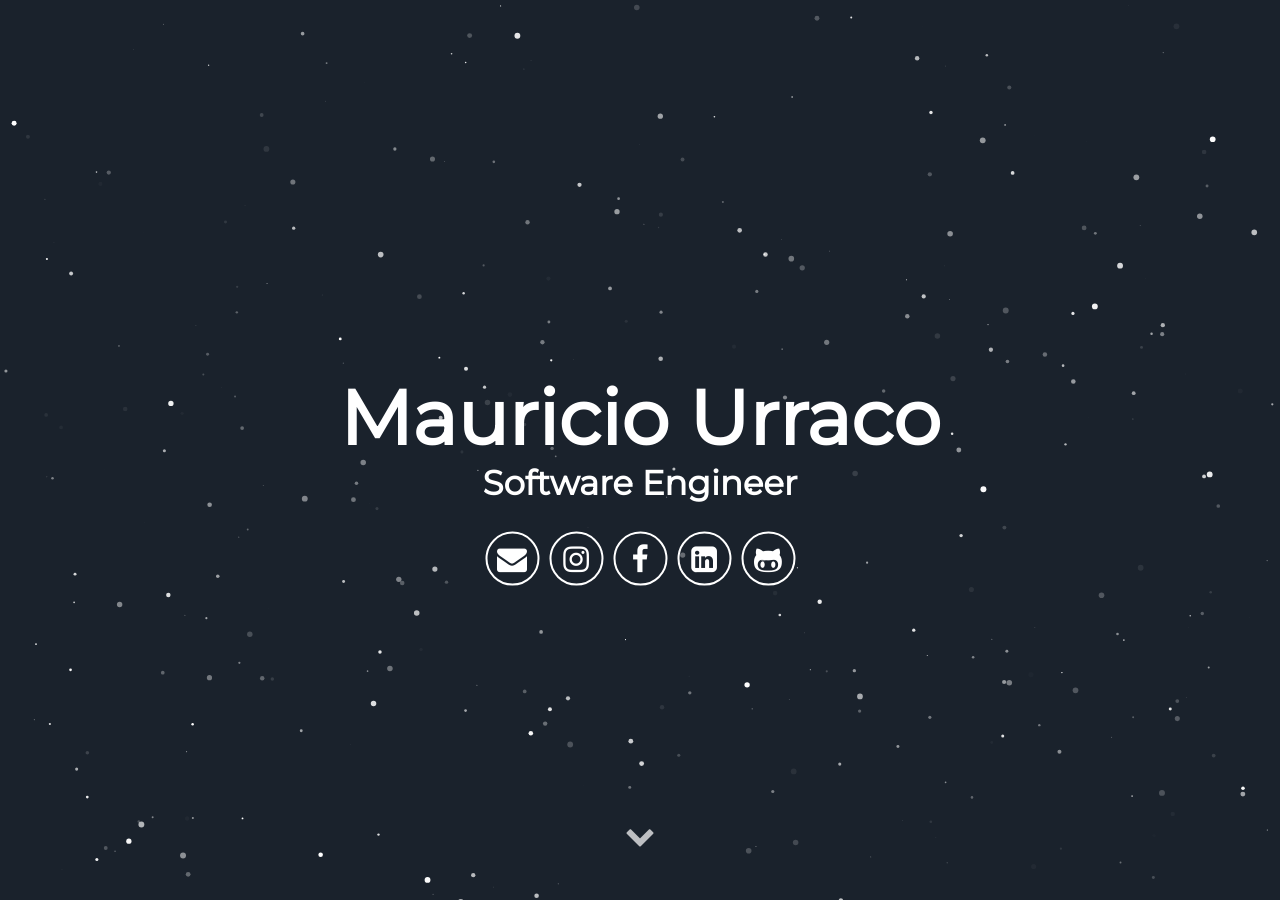
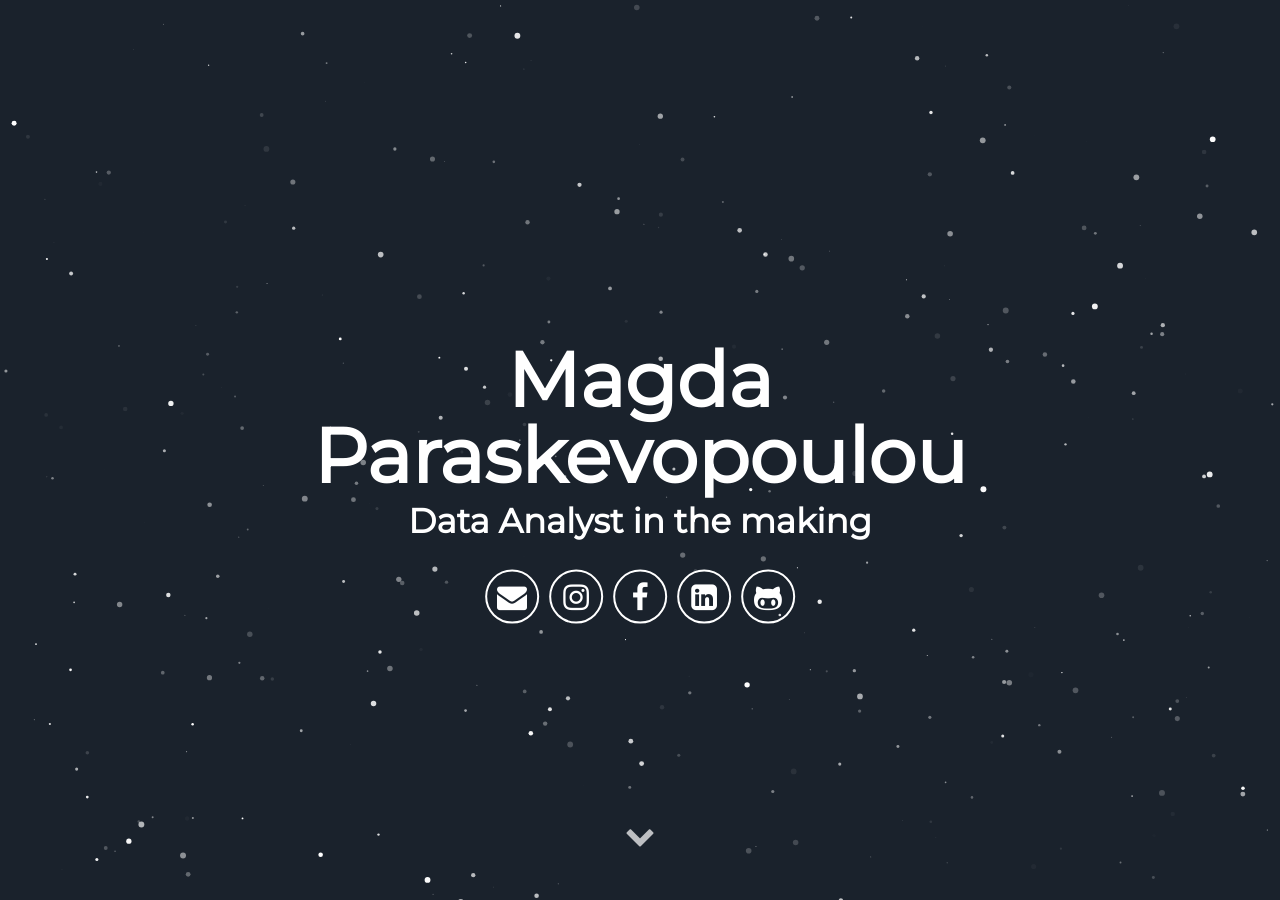
Before and after one commit to Magdi18/githubmagda, a Jekyll site: the page built from index.html, in a window 1280 px wide and 900 px high. Built offline with Jekyll 4.4.1, drawn with Linux system fonts in a browser that asks for light colours; some web fonts are replaced.

Commit message:
Update _config.yml

```diff
--- a/_config.yml
+++ b/_config.yml
@@ -5,9 +5,9 @@ description: Jekyll Theme Minimal Resume
 # url: "localhost:3000" # the base hostname & protocol for your site e.g. http://willianjusten.com.br
 
 # User settings
-username: Mauricio Urraco
+username: Magda Paraskevopoulou
 user_description: I'm a Software Engineer from Argentina, always searching for the next challenge; no task is too scary nor too difficult. Lately I have been immersed in world of Giving Circles working with Grapevine, a California based startup trying to improve the world through collaborative giving. I'm the first engineer they hired to work on the platform.
-user_title: Software Engineer
+user_title: Data Analyst in the making
 email: paraskevopouloumagdalini@gmail.com
 # twitter_username: lorem_ipsum
 instagram_username: mauriciourraco7
```
